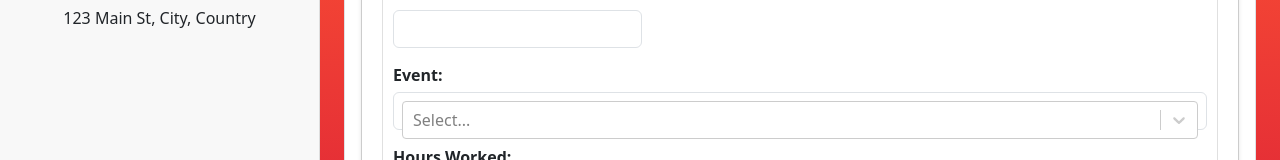
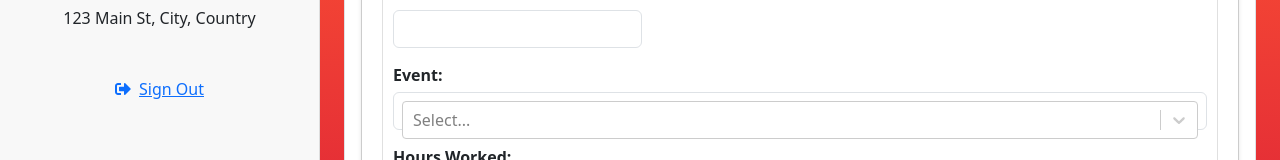
Before and after one commit to CT27/CT27-phase-2-final-front-end, a React (Create React App) app in the folder Casuals-App/: page /dashboard in a window 1280 px wide. Shown: the part 194-354 px from the top of the page. Built offline with nearby package versions, Linux system fonts and the light colour scheme.

Commit message:
added a signout button to sidebar

```diff
--- a/Casuals-App/src/Components/SideBar/SideBar.js
+++ b/Casuals-App/src/Components/SideBar/SideBar.js
@@ -1,7 +1,18 @@
 import React from "react";
+import { useNavigate } from "react-router-dom";
+import { FaSignOutAlt } from "react-icons/fa";
 import "bootstrap/dist/css/bootstrap.min.css"; // Ensure Bootstrap is imported
 
 const SideBar = ({ profile }) => {
+  const navigate = useNavigate();
+
+  const handleSignOut = () => {
+    // Clear user data (for example, from local storage)
+    localStorage.removeItem("user");
+    // Redirect to the login page
+    navigate("/login");
+  };
+
   return (
     <div className="sidebar d-flex flex-column align-items-center py-4">
       <img
@@ -12,6 +23,14 @@ const SideBar = ({ profile }) => {
       <h2 className="h5">{profile.name}</h2>
       <p className="mb-1">{profile.phone}</p>
       <p>{profile.address}</p>
+      <button
+        className="btn btn-link mt-4"
+        onClick={handleSignOut}
+        style={{ display: "flex", alignItems: "center" }}
+      >
+        <FaSignOutAlt className="me-2" />
+        Sign Out
+      </button>
     </div>
   );
 };
--- a/package.json
+++ b/package.json
@@ -9,7 +9,7 @@
     "react-datepicker": "^7.3.0",
     "react-dom": "^18.3.1",
     "react-icons": "^5.2.1",
-    "react-router-dom": "^6.23.1",
+    "react-router-dom": "^6.25.1",
     "react-select": "^5.8.0",
     "web-vitals": "^4.2.1"
   },
```
Also changed, not shown: 1 other file (tests, documents, lock files or other folders).
